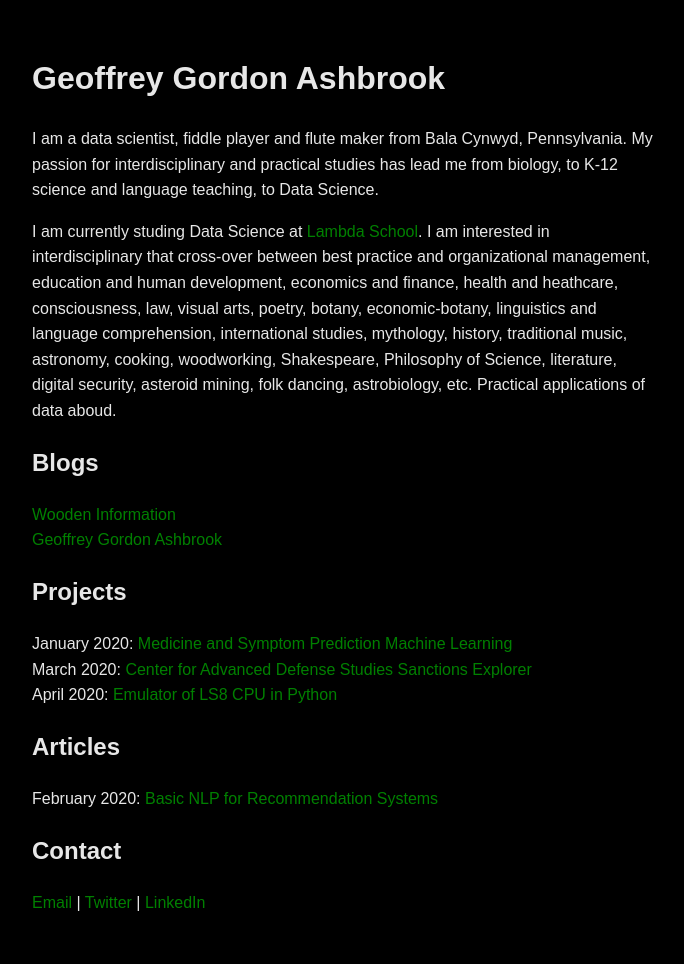
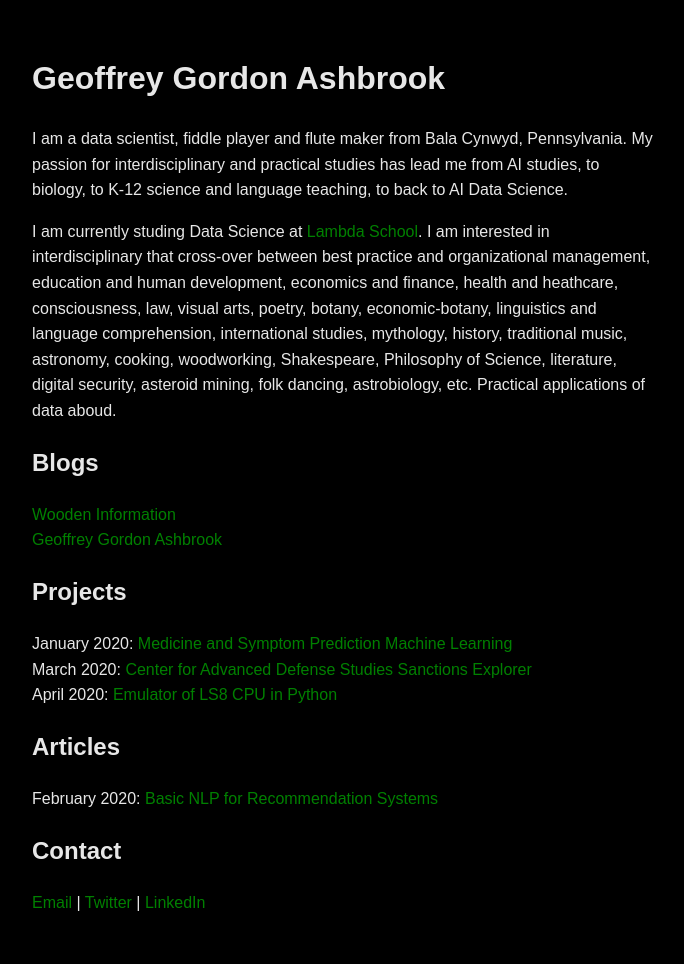
Before and after one commit to pragmatizt/ira_evangelista.github.io, a Jekyll site: the page built from index.md, in a window 1280 px wide. Shown: the whole page, without its empty margins (296-980 px from the left). Built offline with Jekyll 4.4.1, drawn with Linux system fonts in a browser that asks for light colours; our own code applies the rules of GitHub Pages for plain Markdown files.

Commit message:
Update index.md

```diff
--- a/index.md
+++ b/index.md
@@ -1,6 +1,6 @@
 # Geoffrey Gordon Ashbrook
 
-I am a data scientist, fiddle player and flute maker from Bala Cynwyd, Pennsylvania. My passion for interdisciplinary and practical studies has lead me from biology, to K-12 science and language teaching, to Data Science.
+I am a data scientist, fiddle player and flute maker from Bala Cynwyd, Pennsylvania. My passion for interdisciplinary and practical studies has lead me from AI studies, to biology, to K-12 science and language teaching, to back to AI Data Science.
 
 I am currently studing Data Science at [Lambda School](https://lambdaschool.com/). I am interested in interdisciplinary that cross-over between best practice and organizational management, education and human development, economics and finance, health and heathcare, consciousness, law, visual arts, poetry, botany, economic-botany, linguistics and language comprehension, international studies, mythology, history, traditional music, astronomy, cooking, woodworking, Shakespeare, Philosophy of Science, literature, digital security, asteroid mining, folk dancing, astrobiology, etc. Practical applications of data aboud.
 
```
